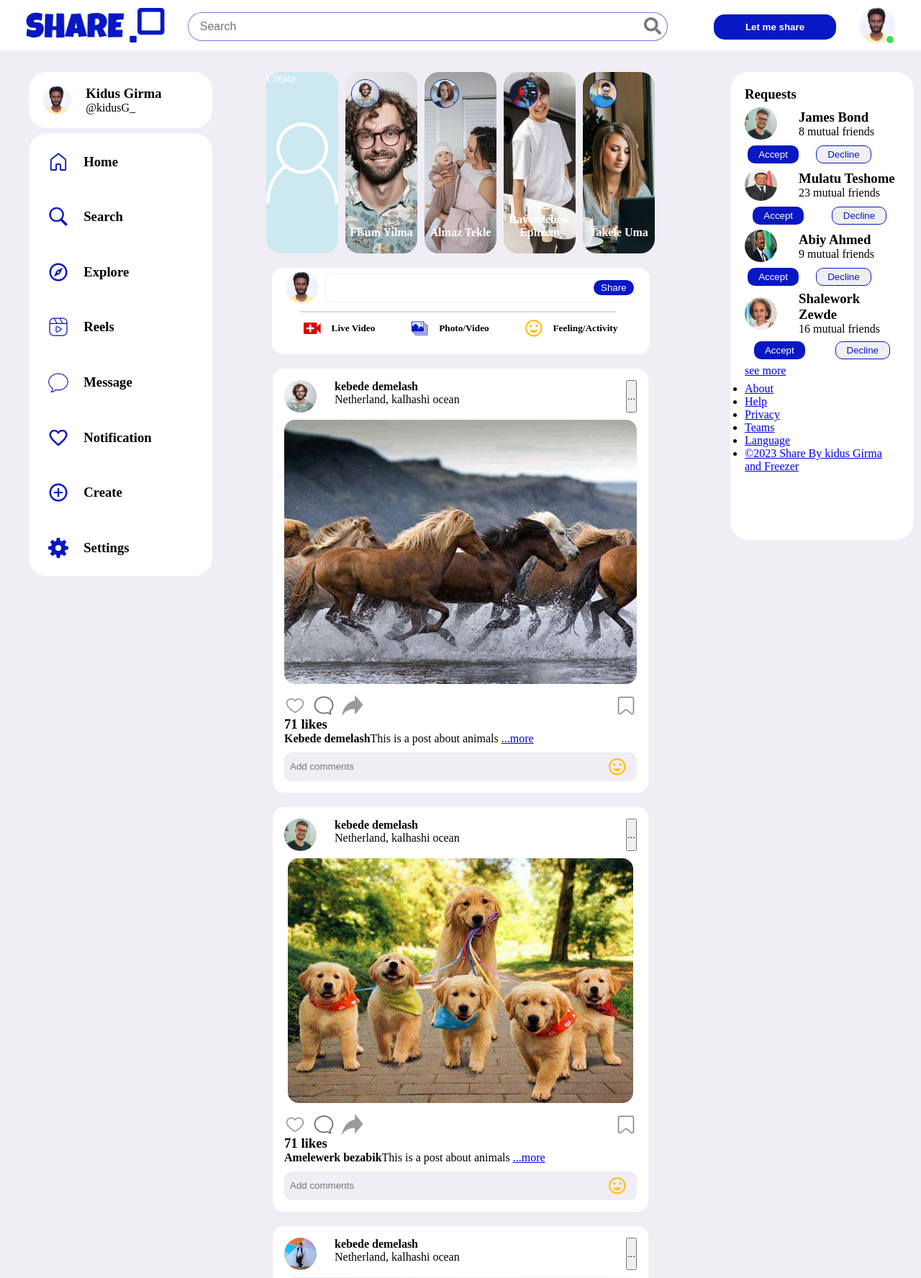
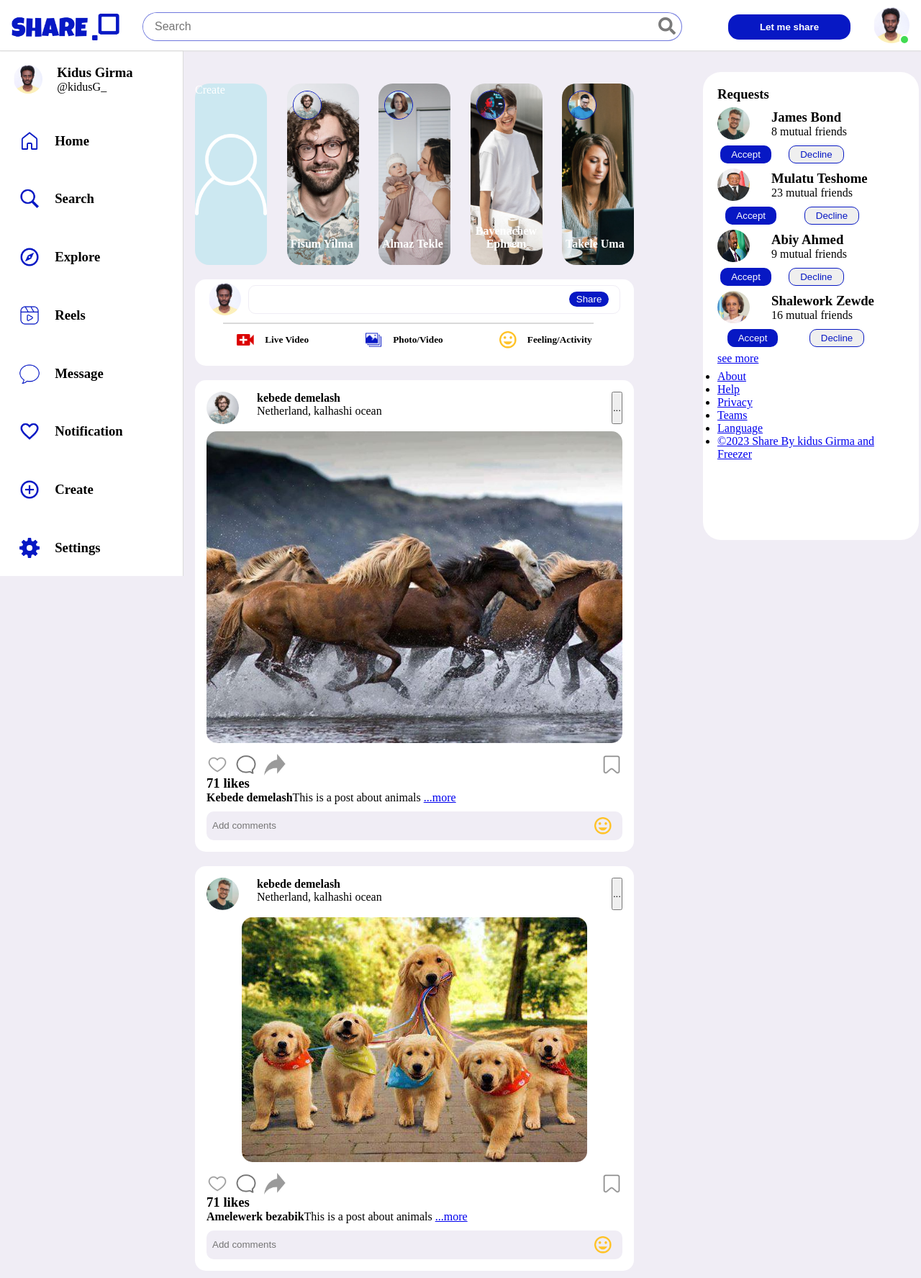
Before and after one commit to Kidus-github/Share-Socialmedia, a PHP site: page / in a window 1280 px wide. Shown: the top 1775 px of the page at 72% size. Run offline with PHP 8.4, Linux system fonts and the light colour scheme.

Commit message:
added some responsiveness and created signup page

```diff
--- a/css/style.css
+++ b/css/style.css
@@ -9,7 +9,7 @@
     --primary-clr: rgb(7,24,196);
     --clr-white:#fff;
     --clr-dark:color: rgb(44, 44, 44);
-    --inward-size: 2.25em;
+    --inward-size: 1em;
 }
 body{
     background-color: var(--background-primary-clr);
@@ -22,16 +22,18 @@ header{
     height: 70px;
     position: fixed;
     z-index: 999;
+    inset: 0;
+    box-shadow: 0 1px 2px #dbdbdb;
 }
 nav{
     display: flex;
     align-items: center;
-    justify-content: space-around;
+    justify-content: space-between;
     gap: 2em;
 }
 nav .search-bar{
     --size : 40px;
-    width: 100%;
+    min-width: var(--size);
     background-color: white;
     height: var(--size);
     padding: 5px;
@@ -57,6 +59,8 @@ nav .search-bar input{
     height: 100%;
     line-height: calc(var(--size) - 3px);
     width: calc(100% - var(--size));
+    z-index: -1;
+    outline: none;
 }
 nav .search-btn{
     font-size: 1.5em;
@@ -69,8 +73,16 @@ nav .search-btn{
     height: calc(var(--size)  - 10px);
     margin-left:auto;
 }
+.right_nav{
+    display: flex;
+    justify-content: space-between;
+}
 header nav .logo{
-    max-height: 3em;
+    background-image: url(/img/logo/logo.png);
+    background-position: center;
+    background-size: cover;
+    height: 2.5em;
+    width: 2.5em;
 }
 header nav .create{
     background-color: var(--primary-clr);
@@ -103,24 +115,26 @@ header nav .nav-pic-icon .profile{
     height: 10px;
 }
 .container{
-    display: grid;
-    grid-template-columns: 1fr;
+    /* overflow: hidden; */
     position: relative;
     top: 100px;
-    overflow: hidden;
+
 }
 .left-sider{
-    grid-row: 2;
+    background-color: var(--clr-white);
+    /* border-radius: 20px; */
+    border-top: 1px solid #dbdbdb;
     width: 100%;
     display: flex;
-    /* padding: 0 var(--inward-size); */
     position: fixed;
     bottom: 0;
+    left: 0;
+    right: 0;
     z-index: 998;
 }
 .left-sider .user{
     display: flex;
-    background-color: var(--clr-white);
+
     padding: 1.2em;
 }
 .profile-nameAnduser-name{
@@ -132,7 +146,6 @@ header nav .nav-pic-icon .profile{
     border-radius: 100vh;
 }
 .left-sider .navigation{
-    background-color: var(--clr-white);
     flex-grow: 1;
     /* width: 100%; */
     padding: 1.2em;
@@ -173,13 +186,16 @@ header nav .nav-pic-icon .profile{
 }
 
 .main{
+     max-width: 610px;
     display: flex;
     flex-direction: column;
     gap: 20px;
     align-items: center;
+    margin: var(--inward-size);
 }
 .main .storys{
     display: flex;
+    width: 100%;
     min-height: 252px;
     justify-content: space-between;
     gap: 10px;
@@ -188,20 +204,23 @@ header nav .nav-pic-icon .profile{
 }
 
 .main .storys [class^="story"]{
-    width: 100px;
+    min-width: 100px;
     display: flex;
     flex-direction: column;
     justify-content: space-between;
     border-radius: 20px;
     border: 0;
     color: var(--clr-white);
+    position: relative;
+
+    /* padding: 0 30px; */
 }
 .main .storys [class^="story"] .story-profile{
     height: 40px;
-    width: 40px;
+    min-width: 40px;
     border: 1px solid var(--primary-clr);
     border-radius: 100vw;
-    position: relative;
+    position: absolute;
     top: 10px;
     left: 8px;
     z-index: 998;
@@ -210,6 +229,8 @@ header nav .nav-pic-icon .profile{
 }
 .main .storys [class^="story"] h4{
     text-align: center;
+    position: absolute;
+    bottom: 0;
     margin-bottom: 20px;
     margin-left: 5px;
     margin-right: 5px;
@@ -247,7 +268,7 @@ header nav .nav-pic-icon .profile{
     background-color: white;
     border-radius: 15px;
     padding: 5px 1.2em 1.5em;
-    width: 525px;
+    width: 100%;
 }
 .main .create-window .create-section .profile-img{
     max-width: 45px;
@@ -307,10 +328,10 @@ header nav .nav-pic-icon .profile{
 
 
 .card{
-    max-height: 600px;
+    /* max-height: 600px; */
     background-color: white;
     border-radius: 15px;
-    max-width: 525px;
+    width: 100%;
     padding: 16px;
 }
 .card .header-section{
@@ -332,7 +353,7 @@ header nav .nav-pic-icon .profile{
     justify-content: center;
 }
 .card .main_body .posted_pic{
-    max-width: 490px;
+    max-width: 100%;
     border-radius: 15px;
     margin-bottom: 15px;
 }
@@ -360,7 +381,7 @@ header nav .nav-pic-icon .profile{
     align-items: center;
     border-radius: 10px;
     background-color: var(--background-primary-clr);
-    width: 490PX;
+    width: 100%;
     height: 40px;
     padding: 8px;
     position: relative;
@@ -384,7 +405,7 @@ header nav .nav-pic-icon .profile{
 
 
 .right-sider{
-    max-width: 255px;
+    max-width: 300px;
     max-height: 650px;
     /* display: flex; */
     flex-direction: column;
@@ -439,24 +460,22 @@ header nav .nav-pic-icon .profile{
 
     }
     .left-sider{
-        grid-column: 1;
         flex-direction: column;
-        top: 100px;
-        left: 40px;
+        border-right: 1px solid #dbdbdb;
+        top: 70px;
+        left: 0px;
         width: 255px;
         gap: 7px;
     }
     .left-sider .user{
-        border-radius: 25px;
+        /* border-radius: 25px; */
         gap: 20px;
     }
     .left-sider .navigation {
         flex-direction: column;
-        border-radius: 25px;
+        /* border-radius: 25px; */
     }
-    .main{
-        grid-column: 2;
-    }
+
 
     .left-sider .user .profile-nameAnduser-name{
         display: block;
@@ -470,24 +489,19 @@ header nav .nav-pic-icon .profile{
 
     }
     .container{
-        grid-template-columns: 255px 1fr 255px;
-        gap: 15px;
+        position: absolute;
+        left: 255px;
+
     }
-    .container .left-sider .navigation{
+    .left-sider .navigation{
        max-width: 255px;
-    }
-    .container .main{
-        grid-column: 2;
     }
     .left-sider .navigation .Search , .Settings{
         display: flex;
     }
     .right-sider{
         display: flex;
-        grid-column: 3;
-        position: sticky;
-        top: 0px;
-        right: 10px;
+
     }
 }
 @media (min-width: 1000px) and (max-width: 1220px) {
@@ -581,14 +598,27 @@ header nav .nav-pic-icon .profile{
         display: none;
     }
 }
-@media (max-width:768px) {
+@media (min-width:768px) {
     header nav .search-bar{
-        min-width: var(--size);
-        width: 0%;
+        width: 100%;
+        /* width: 0%; */
         transition:  min-width 300ms ease-in-out 2000ms ;
     }
-    .search-bar input{
-        z-index: -1;
+    header nav .search-bar input{
+        z-index: 1;
+    }
+    .container{
+        display: flex;
+        justify-content: space-between;
+        gap: 80px;
+    }
+    header nav .logo{
+        background-image: url(/img/logo/logo-no-background.png);
+        background-size: contain;
+        background-position: center;
+        background-repeat: no-repeat;
+        width: 150px;
+
     }
 
 }
--- a/index.html
+++ b/index.html
@@ -5,7 +5,7 @@
     <meta http-equiv="X-UA-Compatible" content="IE=edge">
     <meta name="viewport" content="width=device-width, initial-scale=1.0">
     <link rel="stylesheet" href="/css/style.css">
-    <link rel="shortcut icon" href="/img/logo.png" type="image/png">
+    <link rel="shortcut icon" href="img/logo.png" type="image/png">
     <link rel="stylesheet" href="https://cdnjs.cloudflare.com/ajax/libs/font-awesome/5.15.3/css/all.min.css" />
     <title>Share || Let's Share </title>
 
@@ -13,65 +13,77 @@
 
 </head>
 <body>
+    <!-- This is the header section of the webpage -->
     <header>
+            <!-- This is the navigation bar located inside the header section -->
+
         <nav>
-            <a href="#"><img src="/img/logo/logo-no-background.png" alt="Share" class="logo"></a>
+                    <!-- This is the logo of the website, which is a clickable image -->
+
+            <a href="#"><div class="logo"></div></a>
+            <!-- This is the search bar, with an input field for typing search terms and a button for submitting the search -->
             <div class="search-bar">
                     <input type="text" name="search" id="Search-input" placeholder="Search">
                     <button class="search-btn"><i class="fas fa-search"></i></button>
                 </div>
+                            <!-- This is the "Let me share" button, which is clickable and leads to a new post creation form -->
+
                 <button class="create">Let me share</button>
+                            <!-- This div contains the user profile picture, which is clickable and leads to the user's profile page -->
                 <div class="nav-pic-icon online">
-                <img src="/img/photos-to-be-used/4.jpg" class="profile">
+                    <img src="img/photos-to-be-used/4.jpg" class="profile">
                 </div>
             </nav>
     </header>
-    <div class="container">
+    <!-- This is the left sidebar of the webpage, containing the user's profile picture and navigation links -->
     <div class="left-sider">
+            <!-- This div contains the user's profile picture and name/username -->
+
         <div class="user">
-                <img src="/img/photos-to-be-used/4.jpg" >
+            <img src="img/photos-to-be-used/4.jpg" >
             <div class="profile-nameAnduser-name">
                 <h3>Kidus Girma</h3>
                 <p>@kidusG_</p>
             </div>
-
+             <!-- This div contains navigation links to various sections of the website, such as Home, Search, Explore, etc. -->
         </div>
         <div class="navigation">
             <div class="Home flex nav-property">
-                    <img src="/img/icons-to-be-used/home2/icons8-home-48.png" class="home-img">
+                <img src="img/icons-to-be-used/home2/icons8-home-48.png" class="home-img">
                 <h3>Home</h3>
             </div>
             <div class="Search flex nav-property">
-                    <img src="/img/icons-to-be-used/search2/icons8-search-50.png" class="search-img">
+                    <img src="img/icons-to-be-used/search2/icons8-search-50.png" class="search-img">
                     <h3>Search</h3>
                 </div>
 
                 <div class="Explore flex nav-property">
-                    <img src="/img/icons-to-be-used/explore1.1/icons8-compass-48.png" class="explore-img">
+                    <img src="img/icons-to-be-used/explore1.1/icons8-compass-48.png" class="explore-img">
                     <h3>Explore</h3>
                 </div>
                 <div class="Reels flex nav-property">
-                    <img src="/img/icons-to-be-used/reel1/icons8-instagram-reels-50.png" class="reels-img">
+                    <img src="img/icons-to-be-used/reel1/icons8-instagram-reels-50.png" class="reels-img">
                     <h3>Reels</h3>
                 </div>
                 <div class="Message flex nav-property">
-                    <img src="/img/icons-to-be-used/message1/icons8-speech-bubble-50.png" class="message-img">
+                    <img src="img/icons-to-be-used/message1/icons8-speech-bubble-50.png" class="message-img">
                     <h3>Message</h3>
                 </div>
                 <div class="Notification flex nav-property">
-                    <img src="/img/icons-to-be-used/notification2.1/icons8-favorite-48.png" class="notification-img">
+                    <img src="img/icons-to-be-used/notification2.1/icons8-favorite-48.png" class="notification-img">
                     <h3>Notification</h3>
                 </div>
                 <div class="Create flex nav-property cursor-pointer">
-                    <img src="/img/icons-to-be-used/create1.1/icons8-plus-48.png" class="create-img">
+                    <img src="img/icons-to-be-used/create1.1/icons8-plus-48.png" class="create-img">
                     <h3>Create</h3>
                 </div>
                 <div class="Settings flex nav-property">
-                    <img src="/img/icons-to-be-used/setting1/icons8-settings-50.png" class="setting-img">
+                    <img src="img/icons-to-be-used/setting1/icons8-settings-50.png" class="setting-img">
                     <h3>Settings</h3>
                 </div>
             </div>
         </div>
+    <div class="container">
         <div class="main">
             <div class="storys">
                 <div class="story1">
```
Also changed, not shown: other parts of css/style.css (+23 -20 lines), other parts of index.html (+33 -33 lines), js/sign_up.html (added, +25 -0 lines), css/signUp.css (added). Lines whose indentation alone changed are shown as unchanged.
